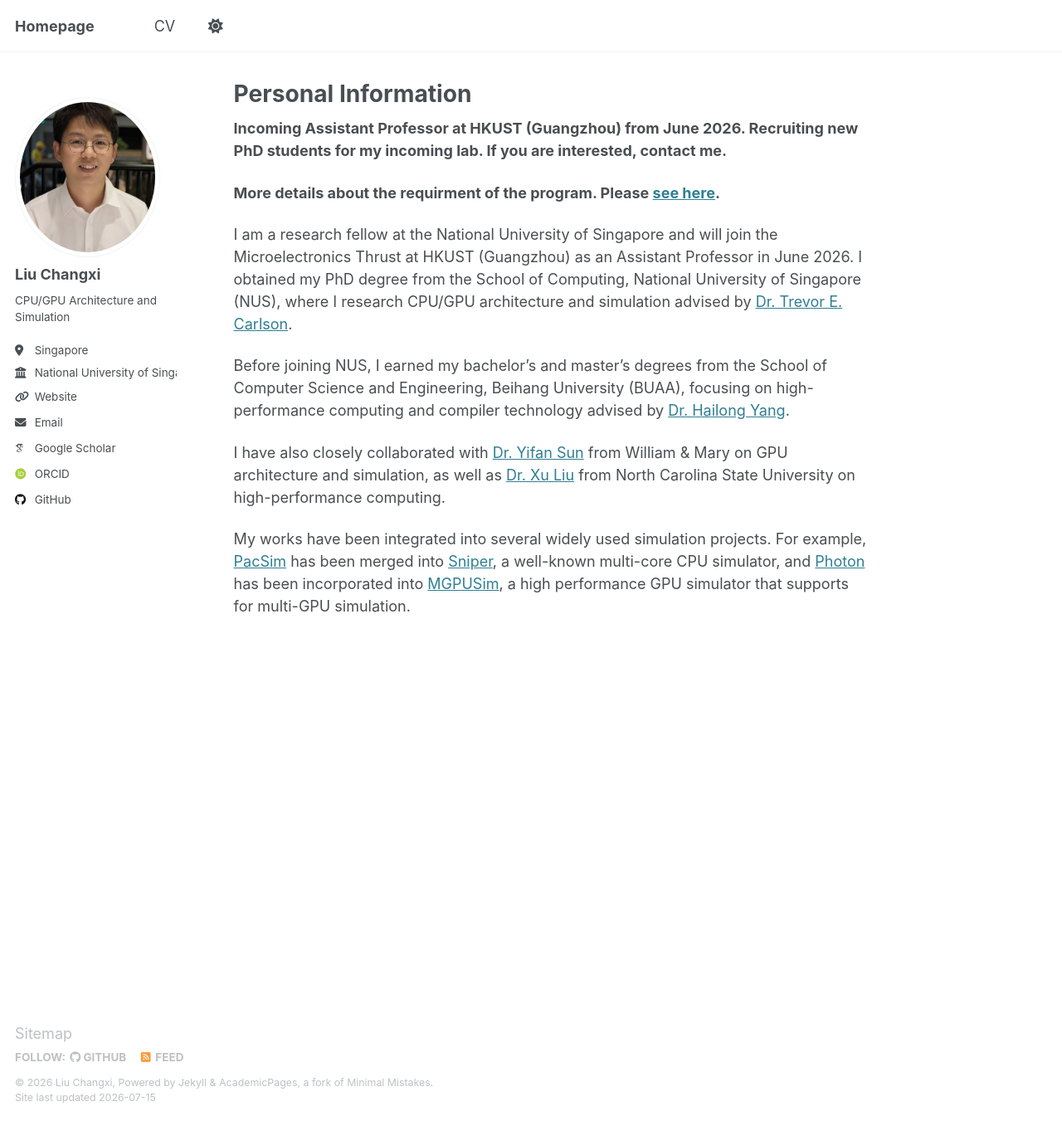
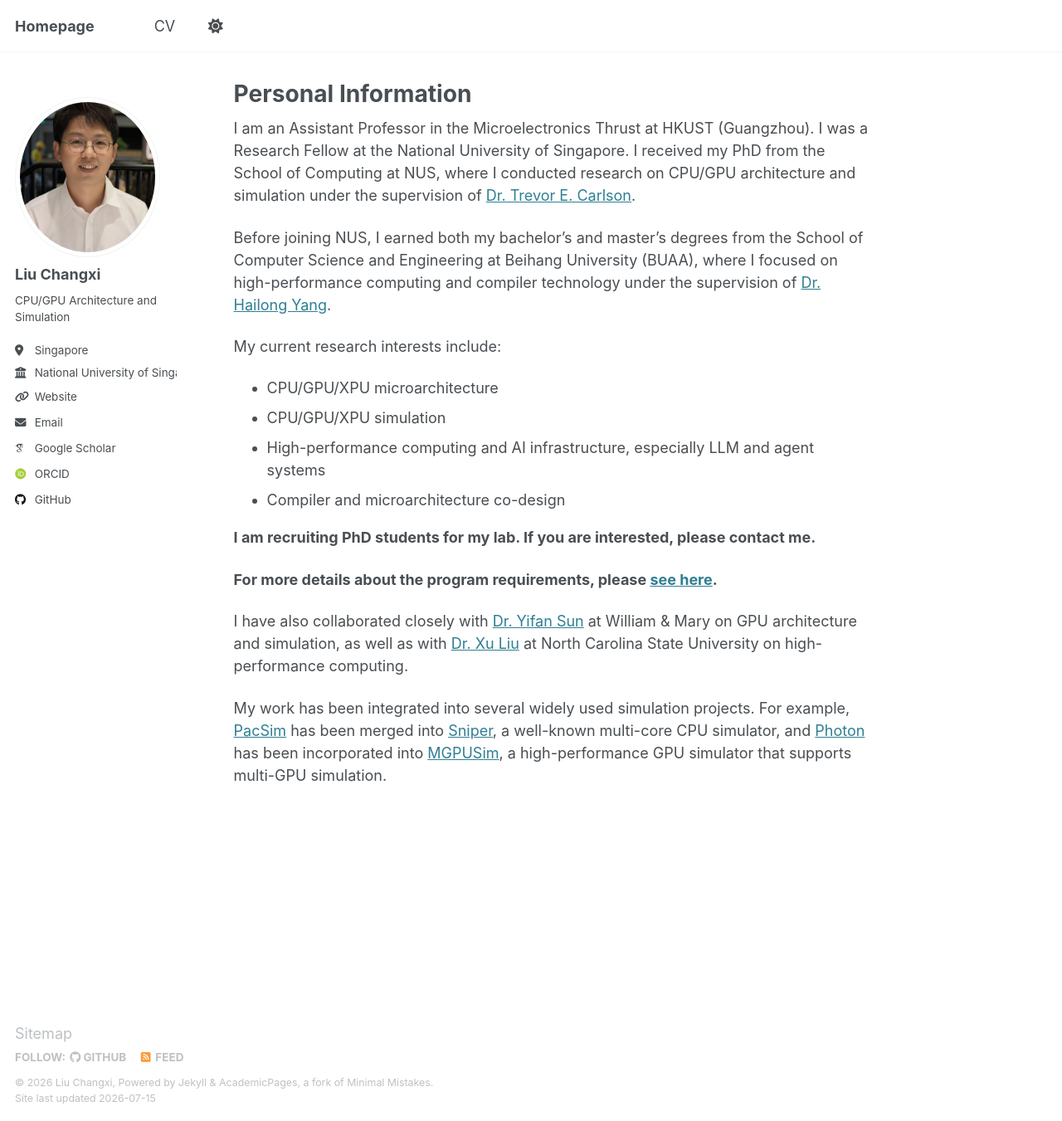
Before and after one commit to lchangxii/lchangxii.github.io, a Jekyll site: the page built from _pages/about.md, in a window 1280 px wide and 1351 px high. Shown: the whole window at 83% size. Built offline with Jekyll 4.4.1, drawn with Linux system fonts in a browser that asks for light colours; some web fonts are replaced.

```diff
--- a/_pages/about.md
+++ b/_pages/about.md
@@ -7,17 +7,24 @@ redirect_from:
   - /about.html
 ---
 
-**Incoming Assistant Professor at HKUST (Guangzhou) from June 2026. Recruiting new PhD students for my incoming lab. If you are interested, contact me.**
 
-**More details about the requirment of the program. Please [see here](https://fytgs.hkust-gz.edu.cn/admissions/before-submitting-an-application).**
+I am an Assistant Professor in the Microelectronics Thrust at HKUST (Guangzhou). I was a Research Fellow at the National University of Singapore. I received my PhD from the School of Computing at NUS, where I conducted research on CPU/GPU architecture and simulation under the supervision of [Dr. Trevor E. Carlson](https://www.comp.nus.edu.sg/~tcarlson/).
 
-I am a research fellow at the National University of Singapore and will join the Microelectronics Thrust at HKUST (Guangzhou) as an Assistant Professor in June 2026. I obtained my PhD degree from the School of Computing, National University of Singapore (NUS), where I research CPU/GPU architecture and simulation advised by [Dr. Trevor E. Carlson](https://www.comp.nus.edu.sg/~tcarlson/).
+Before joining NUS, I earned both my bachelor's and master's degrees from the School of Computer Science and Engineering at Beihang University (BUAA), where I focused on high-performance computing and compiler technology under the supervision of [Dr. Hailong Yang](https://thomas-yang.github.io/).
 
-Before joining NUS, I earned my bachelor's and master's degrees from the School of Computer Science and Engineering, Beihang University (BUAA), focusing on high-performance computing and compiler technology advised by [Dr. Hailong Yang](https://thomas-yang.github.io/).
+My current research interests include:
+- CPU/GPU/XPU microarchitecture
+- CPU/GPU/XPU simulation
+- High-performance computing and AI infrastructure, especially LLM and agent systems
+- Compiler and microarchitecture co-design
 
-I have also closely collaborated with [Dr. Yifan Sun](https://sarchlab.org/syifan) from William & Mary on GPU architecture and simulation, as well as [Dr. Xu Liu](https://xl10.github.io/) from North Carolina State University on high-performance computing.
+**I am recruiting PhD students for my lab. If you are interested, please contact me.**
 
-My works have been integrated into several widely used simulation projects. For example, [PacSim](https://doi.org/10.1145/3680548) has been merged into [Sniper](https://github.com/snipersim/snipersim), a well-known multi-core CPU simulator, and [Photon](https://doi.org/10.1145/3613424.3623773) has been incorporated into [MGPUSim](https://github.com/sarchlab/mgpusim), a high performance GPU simulator that supports for multi-GPU simulation.
+**For more details about the program requirements, please [see here](https://fytgs.hkust-gz.edu.cn/admissions/before-submitting-an-application).**
+
+I have also collaborated closely with [Dr. Yifan Sun](https://sarchlab.org/syifan) at William & Mary on GPU architecture and simulation, as well as with [Dr. Xu Liu](https://xl10.github.io/) at North Carolina State University on high-performance computing.
+
+My work has been integrated into several widely used simulation projects. For example, [PacSim](https://doi.org/10.1145/3680548) has been merged into [Sniper](https://github.com/snipersim/snipersim), a well-known multi-core CPU simulator, and [Photon](https://doi.org/10.1145/3613424.3623773) has been incorporated into [MGPUSim](https://github.com/sarchlab/mgpusim), a high-performance GPU simulator that supports multi-GPU simulation.
 
 
 
```
Also changed, not shown: _publications/10.md (added, +8 -0 lines), _publications/9.md (added, +9 -0 lines).
